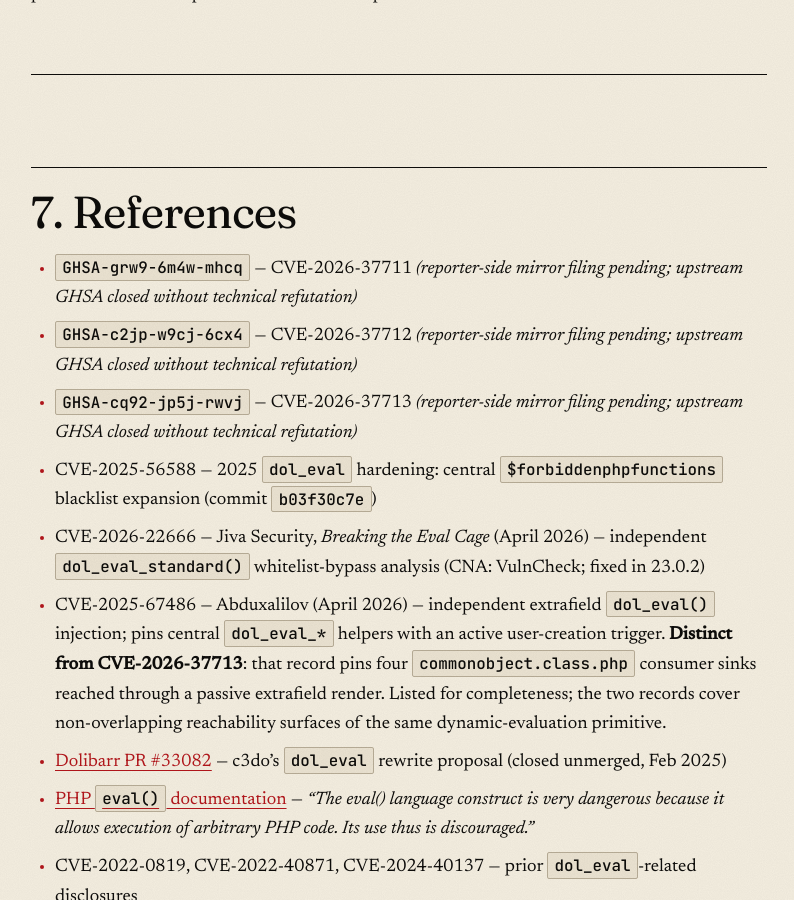
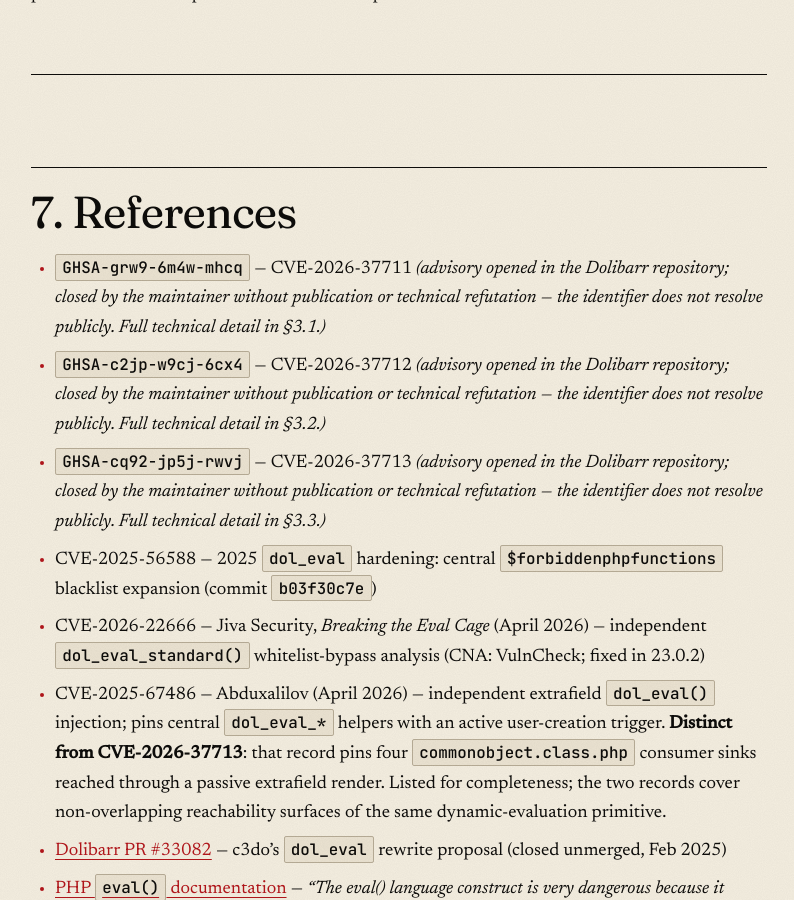
Before and after one commit to bryamzxz/bryamzxz.github.io, a Jekyll site: the page built from _posts/2026-05-25-dol_eval-five-years.md, in a window 1280 px wide and 900 px high, scrolled down 20812 px. Shown: the whole window, without its empty margins (241-1035 px from the left). Built offline with Jekyll 4.4.1, drawn with Linux system fonts in a browser that asks for light colours.

Commit message:
_posts §7: rephrase GHSA reference annotations to drop "mirror filing pending"
The "(reporter-side mirror filing pending; upstream GHSA closed without
technical refutation)" annotation implied an imminent mirror filing on
the reporter's fork. Drop that framing in favour of a direct statement
of current state: the advisory was opened in the Dolibarr repo, closed
by the maintainer without publication or technical refutation, and the
identifier does not resolve publicly. Each line now points the reader
to the matching §3.X for the full technical detail (§3.1 / §3.2 / §3.3).

Per-finding GHSA: lines in §3.1 / §3.2 / §3.3 are intentionally left
unchanged — they still say "mirror filing pending on reporter's fork"
because the per-finding context is the action statement (what is being
done), while §7 is the reference-state statement (what currently
resolves).

```diff
--- a/_posts/2026-05-25-dol_eval-five-years.md
+++ b/_posts/2026-05-25-dol_eval-five-years.md
@@ -468,9 +468,9 @@ The OpenSSF Vulnerability Disclosures Working Group and other CVD-norm bodies ar
 
 ## 7. References
 
-- `GHSA-grw9-6m4w-mhcq` — CVE-2026-37711 *(reporter-side mirror filing pending; upstream GHSA closed without technical refutation)*
-- `GHSA-c2jp-w9cj-6cx4` — CVE-2026-37712 *(reporter-side mirror filing pending; upstream GHSA closed without technical refutation)*
-- `GHSA-cq92-jp5j-rwvj` — CVE-2026-37713 *(reporter-side mirror filing pending; upstream GHSA closed without technical refutation)*
+- `GHSA-grw9-6m4w-mhcq` — CVE-2026-37711 *(advisory opened in the Dolibarr repository; closed by the maintainer without publication or technical refutation — the identifier does not resolve publicly. Full technical detail in §3.1.)*
+- `GHSA-c2jp-w9cj-6cx4` — CVE-2026-37712 *(advisory opened in the Dolibarr repository; closed by the maintainer without publication or technical refutation — the identifier does not resolve publicly. Full technical detail in §3.2.)*
+- `GHSA-cq92-jp5j-rwvj` — CVE-2026-37713 *(advisory opened in the Dolibarr repository; closed by the maintainer without publication or technical refutation — the identifier does not resolve publicly. Full technical detail in §3.3.)*
 - CVE-2025-56588 — 2025 `dol_eval` hardening: central `$forbiddenphpfunctions` blacklist expansion (commit `b03f30c7e`)
 - CVE-2026-22666 — Jiva Security, *Breaking the Eval Cage* (April 2026) — independent `dol_eval_standard()` whitelist-bypass analysis (CNA: VulnCheck; fixed in 23.0.2)
 - CVE-2025-67486 — Abduxalilov (April 2026) — independent extrafield `dol_eval()` injection; pins central `dol_eval_*` helpers with an active user-creation trigger. **Distinct from CVE-2026-37713**: that record pins four `commonobject.class.php` consumer sinks reached through a passive extrafield render. Listed for completeness; the two records cover non-overlapping reachability surfaces of the same dynamic-evaluation primitive.
```
